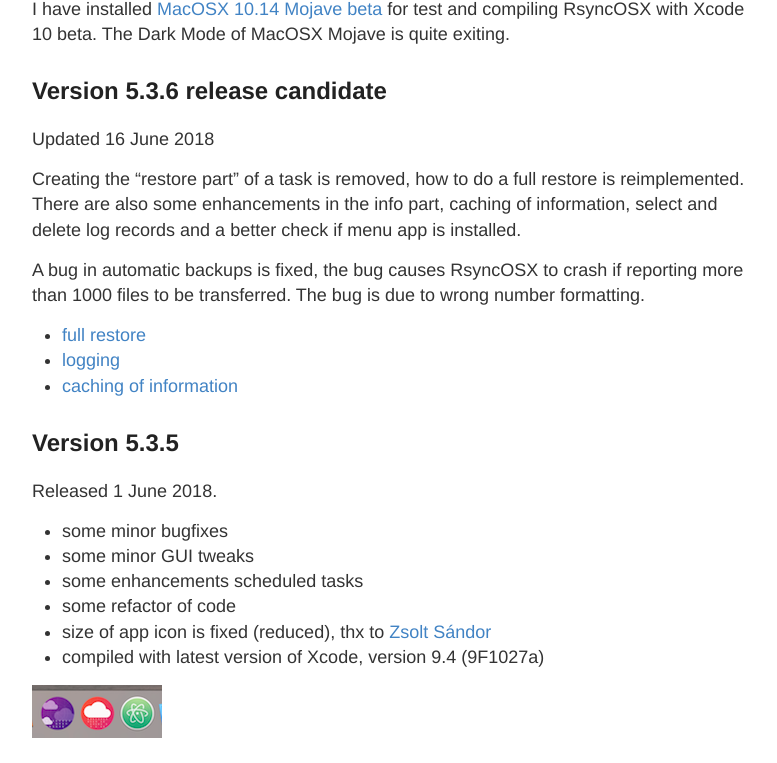
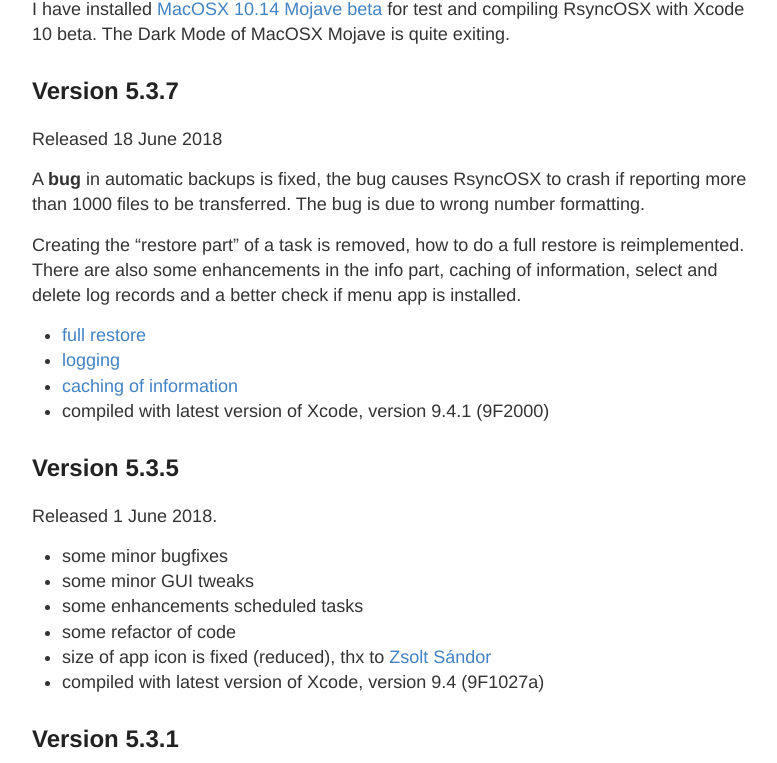
Before and after one commit to d2s/Documentation, a Jekyll site: the page built from _posts/2018-04-10-Changelog.md, in a window 1280 px wide and 1400 px high, scrolled down 461 px. Shown: the top 763 px of the window, without its empty margins (248-1025 px from the left). Built offline with Jekyll 4.4.1, drawn with Linux system fonts in a browser that asks for light colours; some of the changed text lies outside the part shown.

Commit message:
new version

```diff
--- a/_posts/2018-04-10-Changelog.md
+++ b/_posts/2018-04-10-Changelog.md
@@ -9,17 +9,18 @@ I am using the application on a daily basis and it evolves during my own use. Su
 
 I have installed [MacOSX 10.14 Mojave beta](/Mojave) for test and compiling RsyncOSX with Xcode 10 beta. The Dark Mode of MacOSX Mojave is quite exiting.
 
-## Version 5.3.6 release candidate
+## Version 5.3.7
 
-Updated 16 June 2018
+Released 18 June 2018
+
+A **bug** in automatic backups is fixed, the bug causes RsyncOSX to crash if reporting more than 1000 files to be transferred. The bug is due to wrong number formatting.
 
 Creating the "restore part" of a task is removed, how to do a full restore is reimplemented. There are also some enhancements in the info part, caching of information, select and delete log records and a better check if menu app is installed.
-
-A bug in automatic backups is fixed, the bug causes RsyncOSX to crash if reporting more than 1000 files to be transferred. The bug is due to wrong number formatting.
 
 - [full restore](/Fullrestore)
 - [logging](/Logging)
 - [caching of information](/Caching)
+- compiled with latest version of Xcode, version 9.4.1 (9F2000)
 
 ## Version 5.3.5
 
@@ -31,17 +32,6 @@ Released 1 June 2018.
 * some refactor of code
 * size of app icon is fixed (reduced), thx to [Zsolt Sándor](https://github.com/graphis)
 * compiled with latest version of Xcode, version 9.4 (9F1027a)
-
-![Main view](/images/RsyncOSX/v5.3.5rc/appicon.png)
-
-The new release of the [menu app](/Menuapp) executes scheduled tasks in **any** profile. Profiles can be selected within the [menu app](/Menuapp) but it keeps track of and executes **any scheduled** tasks.
-
-![Main view](/images/RsyncOSX/v5.3.5rc/menuapp.png)
-Select the `Schedules` button opens all profiles with scheduled tasks. All scheduled task in each profile are listed. A **double click** on a row selects the profile and shows more info about tasks in profile.
-The all profiles tab shows the next scheduled task in all profiles.
-![Main view](/images/RsyncOSX/v5.3.5rc/allprofiles.png)
-The `⌘I` is reimplemented, it collects info about the local and remote catalog.
-![Main view](/images/RsyncOSX/v5.3.5rc/localinfo.png)
 
 ## Version 5.3.1
 
```
